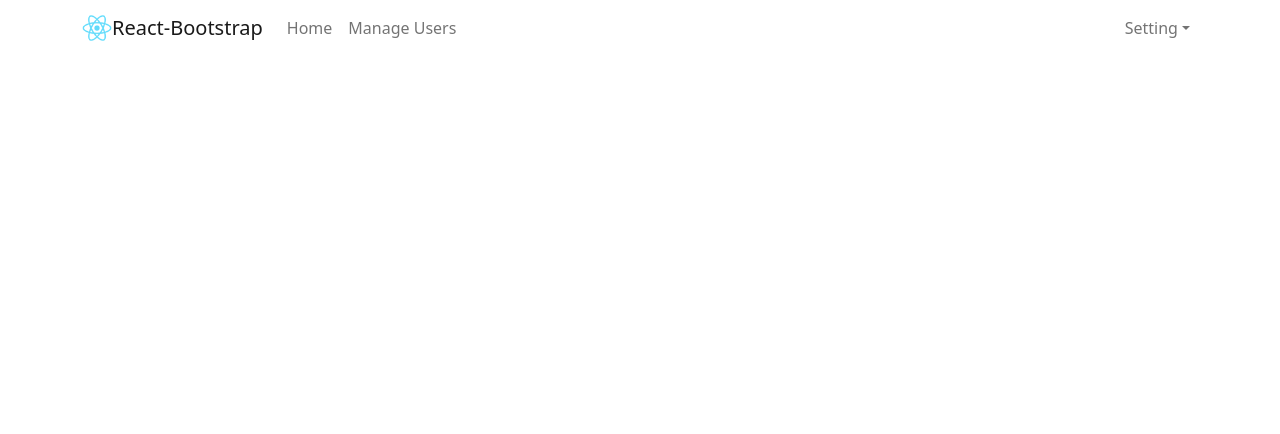
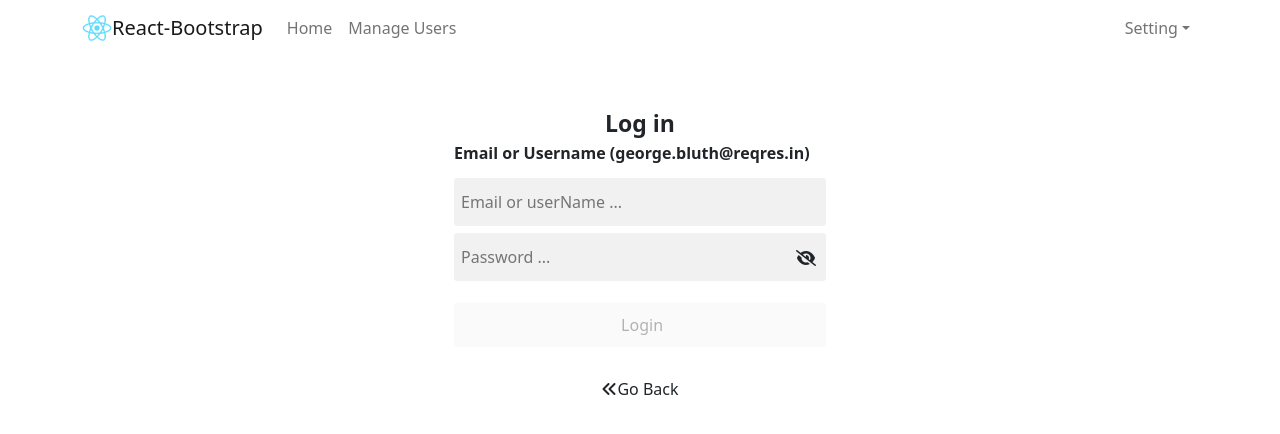
Before and after one commit to TrinhKhanhTungGITHUB/reactjs-practive, a React (Create React App) app: page /login in a window 1280 px wide. Shown: the top 434 px of the page. Built offline with nearby package versions, Linux system fonts and the light colour scheme.

Commit message:
Design Login Layout
Hoàn thiện chức năng Login

```diff
--- a/src/App.js
+++ b/src/App.js
@@ -3,8 +3,9 @@ import Container from "react-bootstrap/Container"
 import Header from './components/Header';
 import TableUsers from './components/TableUsers';
 import { ToastContainer } from 'react-toastify';
+import { Routes, Route, Link } from 'react-router-dom';
 import Home from './components/Home';
-import { Routes, Route, Link } from 'react-router-dom';
+import Login from './components/Login';
 
 function App() {
 
@@ -17,6 +18,7 @@ function App() {
           <Routes>
             <Route path='/' element={<Home />} />
             <Route path='/users' element={<TableUsers />} />
+            <Route path='/login' element={<Login />} />
           </Routes>
         </Container>
 
--- a/src/App.scss
+++ b/src/App.scss
@@ -12,6 +12,76 @@ code {
     monospace;
 }
 
+
 .app-container {
 
+  .login-container {
+    display: flex;
+    flex-direction: column;
+    margin: 0 auto;
+
+    .title {
+      text-align: center;
+      font-size: 23px;
+      font-weight: 600;
+      padding-top: 50px;
+    }
+
+    .text {
+      font-weight: 600;
+      padding-bottom: 3px;
+      margin-bottom: 10px;
+    }
+
+    input {
+      padding: 12px 7px;
+      outline: none;
+      background: #1618230f;
+      border: #1618230f;
+      margin-bottom: 7px;
+      border-radius: 3px;
+      width: 100%;
+
+
+      &:hover {
+        background-color: #dedede;
+        // border: 1px solid #dedede;
+      }
+    }
+
+    .input-2 {
+      position: relative;
+
+      i {
+        cursor: pointer;
+        position: absolute;
+        top: 17px;
+        right: 10px;
+      }
+    }
+
+    button {
+      margin-top: 15px;
+      padding: 10px;
+      border-radius: 3px;
+      outline: none;
+      border: none;
+
+      &.active {
+        background-color: #fe2c55;
+        color: white;
+      }
+    }
+
+    bottom[disabled=disabled],
+    button:disabled {
+      cursor: not-allowed;
+    }
+
+    .back {
+      text-align: center;
+      margin-top: 30px;
+      cursor: pointer;
+    }
+  }
 }
--- a/src/components/Header.js
+++ b/src/components/Header.js
@@ -3,10 +3,19 @@ import Container from 'react-bootstrap/Container';
 
 import Nav from 'react-bootstrap/Nav';
 import NavDropdown from 'react-bootstrap/NavDropdown';
-import { NavLink, useLocation } from 'react-router-dom';
+import { NavLink, useNavigate } from 'react-router-dom';
 import logoApp from '../assets/images/logo192.png';
+import { toast } from 'react-toastify';
 
 function Header(props) {
+    const navigate = useNavigate();
+
+    const handleLogout = () => {
+        localStorage.removeItem('token');
+        navigate("/");
+        toast.success('Logout');
+    }
+
     return (<>
         <Navbar expand="lg" className="bg-body-tertiary">
             <Container>
@@ -20,17 +29,18 @@ function Header(props) {
                 <Navbar.Collapse id="basic-navbar-nav">
                     <Nav className="me-auto">
                         <NavLink to="/" className="nav-link">Home</NavLink>
+                       {}
                         <NavLink to="/users" className="nav-link"> Manage Users</NavLink>
                     </Nav>
                     <Nav>
                         <NavDropdown title="Setting">
-                            <NavDropdown.Item href="/login">Login</NavDropdown.Item>
-                            <NavDropdown.Item href="/logout">  Logout</NavDropdown.Item>
-                        </NavDropdown>
-                    </Nav>
-                </Navbar.Collapse>
-            </Container>
-        </Navbar>
+                            <NavLink to="/login" className='dropdown-item'>Login</NavLink>
+                            <NavDropdown.Item onClick={() => handleLogout()} > Logout</NavDropdown.Item>
+                    </NavDropdown>
+                </Nav>
+            </Navbar.Collapse>
+        </Container>
+    </Navbar >
     </>);
 }
 
--- /dev/null
+++ b/src/components/Login.js
@@ -0,0 +1,77 @@
+import { useState, useEffect } from 'react';
+import { loginApi } from '../services/UserService';
+import { toast } from 'react-toastify';
+import { useNavigate } from "react-router-dom"
+
+const Login = () => {
+    const navigate = useNavigate();
+
+    const [email, setEmail] = useState('');
+    const [password, setPassword] = useState('');
+    const [isShowPassword, setIsShowPassword] = useState('');
+
+    const [loadingAPI, setLoadingAPI] = useState(false);
+
+    useEffect(() => {
+        let token = localStorage.getItem("token");
+        if (token) {
+            navigate("/")
+        }
+    }, []);
+
+    const handleLogin = async () => {
+        if (!email || !password) {
+            toast.error('Email/Password is required');
+            return
+        }
+        setLoadingAPI(true)
+        let res = await loginApi(email, password)
+        if (res && res.token) {
+            localStorage.setItem("token", res.token)
+            navigate('/')
+        }
+        else {
+            if (res && res.status === 400) {
+                toast.error(res.data.error)
+            }
+        }
+        setLoadingAPI(false);
+    }
+
+    return (
+        <>
+            <div className='login-container col-12 col-sm-4'>
+                <div className='title'>Log in</div>
+                <div className='text'>Email or Username (george.bluth@reqres.in)</div>
+                <input type='text' placeholder='Email or userName ...'
+                    value={email}
+                    onChange={(event) => { setEmail(event.target.value) }}
+                />
+                <div className="input-2">
+                    <input type={isShowPassword ? 'text' : 'password'} placeholder='Password ...'
+                        value={password}
+                        onChange={(event) => { setPassword(event.target.value) }}
+                    />
+                    <i className={isShowPassword ? 'fa-solid fa-eye' : "fa-solid fa-eye-slash"}
+                        onClick={() => setIsShowPassword(!isShowPassword)}
+                    >
+                    </i>
+                </div>
+
+                <button className={email && password ? "active" : ""}
+                    disabled={(email && password) ? false : true}
+                    onClick={() => handleLogin()}
+                >
+                        {loadingAPI && <i className='fa-solid fa-sync fa-spin'></i>}
+&nbsp;Login
+                </button>
+
+                <div className='back'>
+                    <i className='fa-solid fa-angles-left'></i>Go Back
+                </div>
+            </div >
+        </>
+    )
+}
+
+export default Login
--- a/src/components/ModalConfirm.js
+++ b/src/components/ModalConfirm.js
@@ -1,12 +1,12 @@
 import { Button, Modal } from 'react-bootstrap';
-import { deleteUpdateUser } from '../services/UserService';
+import { deleteUser } from '../services/UserService';
 import { toast } from "react-toastify"
 
 const ModalConfirm = (props) => {
     const { show, handleClose, dataUserDelete, handleDeleteUserFromModal } = props;
 
     const confirmDelete = async () => {
-        let res = await deleteUpdateUser(dataUserDelete.id)
+        let res = await deleteUser(dataUserDelete.id)
         console.log(res);
         if (res && +res.statusCode === 204) {
             toast.success('Bạn đã xoá thành công')
--- a/src/components/TableUsers.js
+++ b/src/components/TableUsers.js
@@ -79,11 +79,12 @@ const TableUsers = (props) => {
         setListUsers(cloneListUsers);
     }
     // Delete
+         // Modal + Data
     const handleDeleteUser = (user) => {
         setIsShowModalDelete(true)
         setDataUserDelete(user)
     }
-
+         // Fun Delete
     const handleDeleteUserFromModal = (user) => {
         setSortBy(sortBy);
         setSortFiled(sortField);
--- a/src/services/UserService.js
+++ b/src/services/UserService.js
@@ -8,12 +8,17 @@ const postCreateUser = (name, job) => {
     return instance.post(`api/users`, { name, job })
 }
 
-const putUpdateUser = (name, job,id) => {
+const putUpdateUser = (name, job, id) => {
     return instance.put(`/api/users/${id}`, { name, job });
 }
 
-const deleteUpdateUser = (id) => {
+const deleteUser = (id) => {
     return instance.delete(`/api/users/${id}`);
 }
 
-export { fetchAllUser, postCreateUser, putUpdateUser, deleteUpdateUser }
+const loginApi = (email, password) => {
+    return instance.post(`api/login`, { email, password })
+}
+
+
+export { fetchAllUser, postCreateUser, putUpdateUser, deleteUser, loginApi }
--- a/src/services/customize-axios.js
+++ b/src/services/customize-axios.js
@@ -17,6 +17,8 @@ instance.interceptors.request.use(function (config) {
   return Promise.reject(error);
 });
 
+
+
 // Add a response interceptor
 instance.interceptors.response.use(function (response) {
   // Any status code that lie within the range of 2xx cause this function to trigger
@@ -26,7 +28,21 @@ instance.interceptors.response.use(function (response) {
 }, function (error) {
   // Any status codes that falls outside the range of 2xx cause this function to trigger
   // Do something with response error
-  return Promise.reject(error);
+  let res = {};
+  if (error.response) {
+    res.data = error.response.data;
+    res.status = error.response.status;
+    res.headers = error.response.headers;
+  }
+  else if (error.request) {
+    console.log(error.request);
+  }
+  else {
+    console.log('Error: ', error.message)
+  }
+
+  return res
+  // return Promise.reject(error);
 });
 
 export default instance
```
